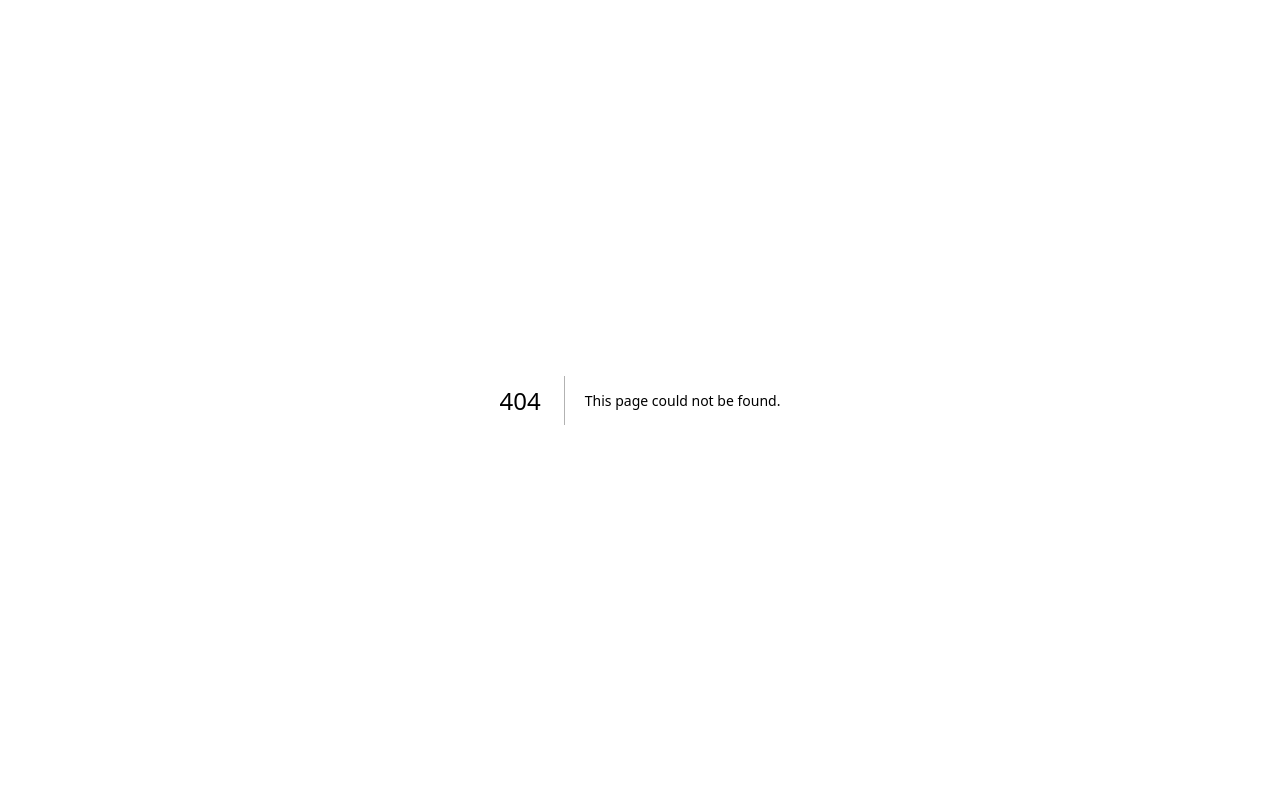
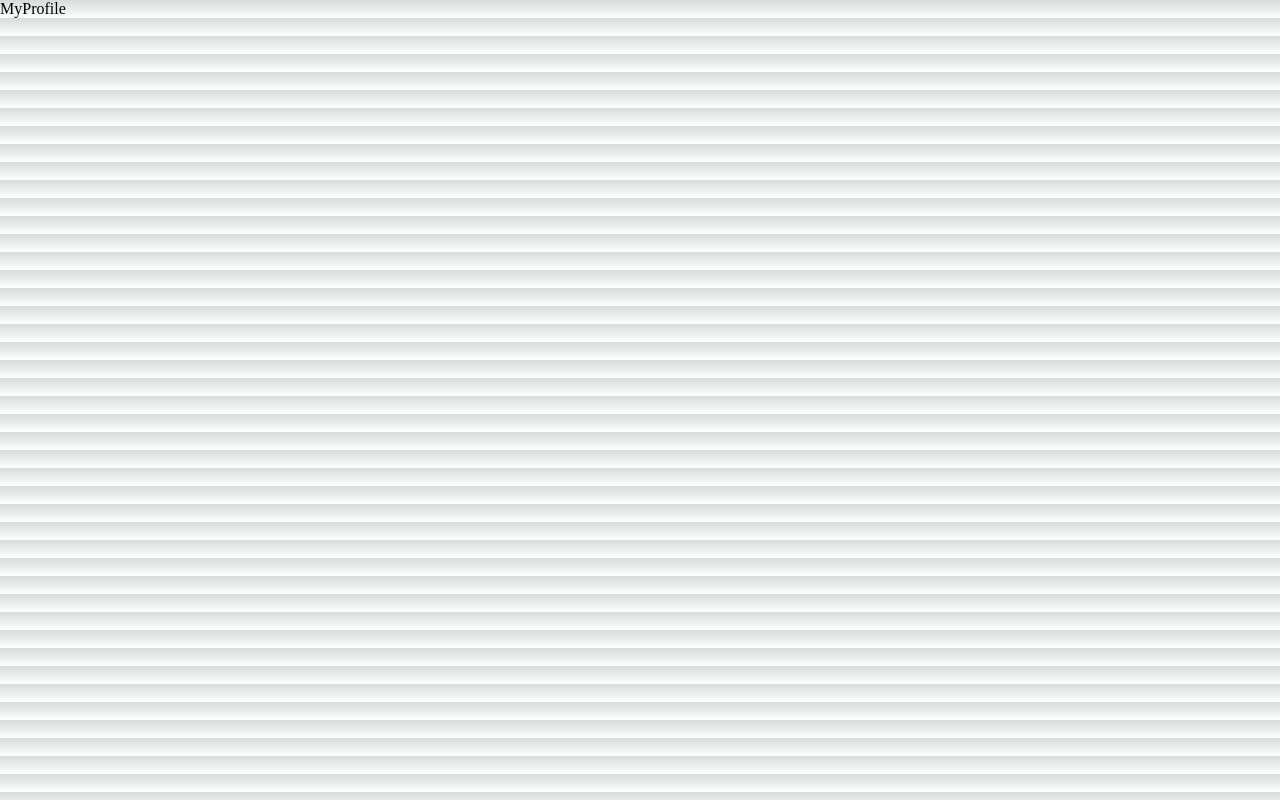
Before and after one commit to dmitri-desh/inctagram-hummingbirds, a Next.js app in the folder front-next-app/: page /MyProfile in a window 1280 px wide. Before the commit this address had no page. Built offline with nearby package versions, Linux system fonts and the light colour scheme.

Commit message:
IN-5 feat: добавил заглушку MyProfile

```diff
--- /dev/null
+++ b/front-next-app/src/pages/MyProfile/index.tsx
@@ -0,0 +1,9 @@
+export default function MyProfile() {
+  return (
+    <>
+      <main>
+          MyProfile
+      </main>
+    </>
+  )
+}
```
